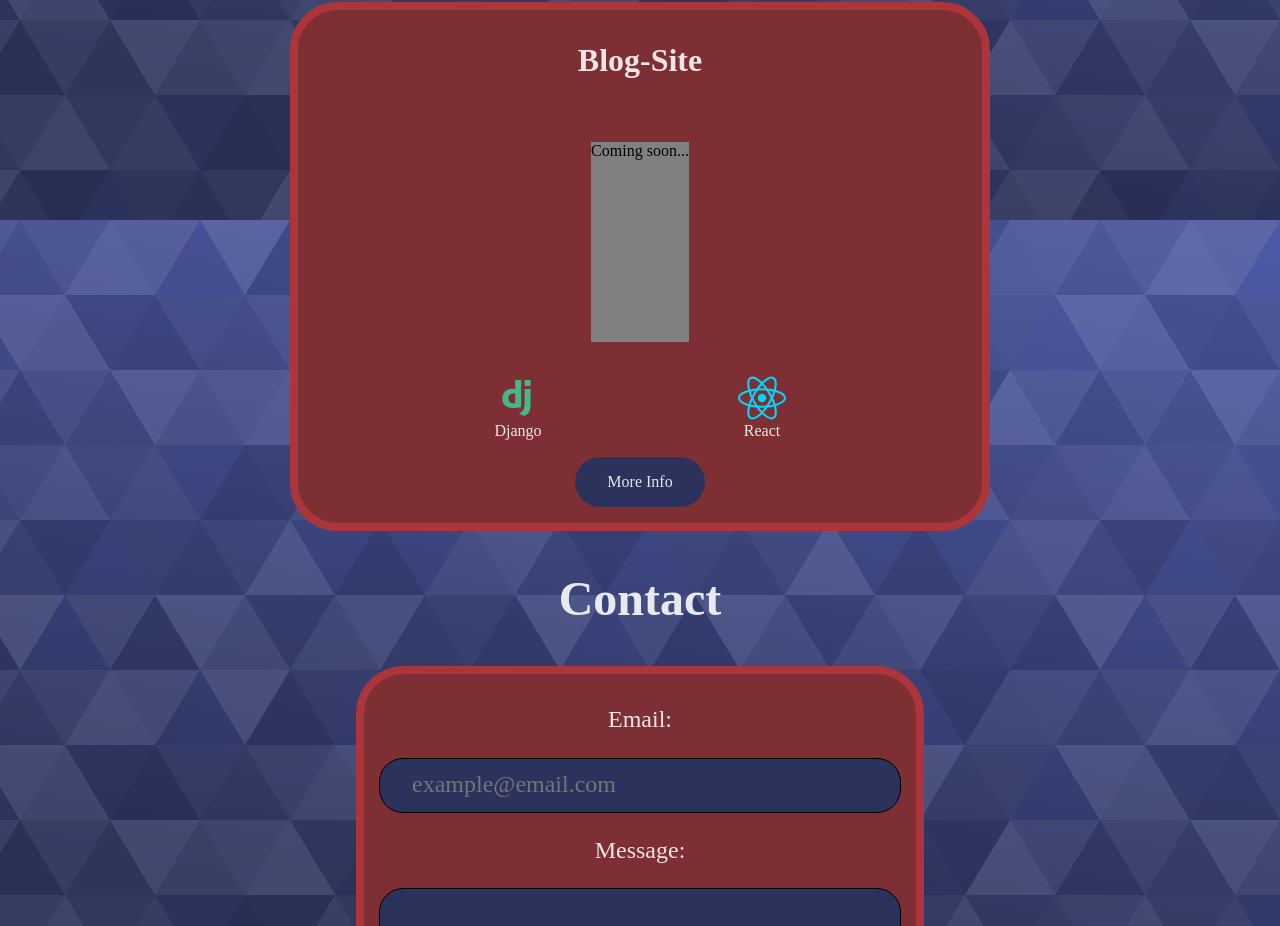
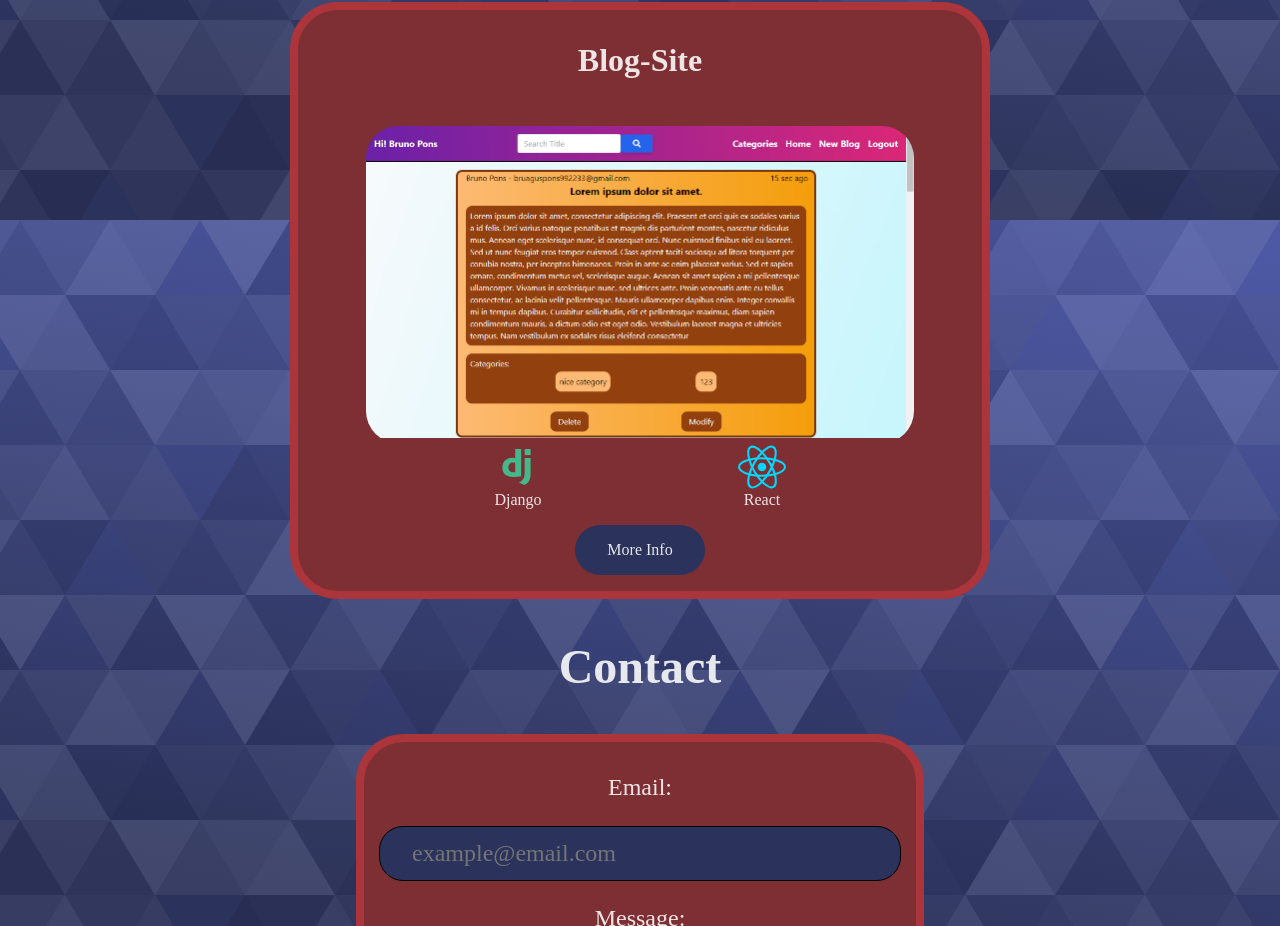
Before and after one commit to bruaguspons/portfolio, a React (Vite) app: page / in a window 1280 px wide. Shown: the part 3780-4706 px from the top of the page. Built offline with nearby package versions, Linux system fonts and the light colour scheme.

Commit message:
blog img

```diff
--- a/src/components/Projects.jsx
+++ b/src/components/Projects.jsx
@@ -39,7 +39,11 @@ const Projects = () => {
                     <div className='singleCard'>
 
                         <h3>Blog-Site</h3>
-                        <div style={{ background: 'grey', height: 200 + 'px', margin: 2 + 'rem' }}>Coming soon...</div>
+                        <div className='image'>
+                            <a href="https://github.com/bruaguspons/Blog-Django-React" target='_blank'>
+                                <img src="./../../Blog.png" alt="Social Media" />
+                            </a>
+                        </div>
                         <div className='tecs'>
                             <div className='icon'>
                                 <img src={django} alt="Django" />
@@ -50,7 +54,7 @@ const Projects = () => {
                                 <span>React</span>
                             </div>
                         </div>
-                        <a href='https://github.com/bruaguspons/Social-Media-React-Express' target="_blank">More Info</a>
+                        <a href='https://github.com/bruaguspons/Blog-Django-React' target="_blank">More Info</a>
                     </div>
                 </div>
             </div>
```
Also changed, not shown: public/Blog.png (added), src/assets/IMG_20221028_171856.jpg (deleted), src/components/CardProject.jsx (deleted).
